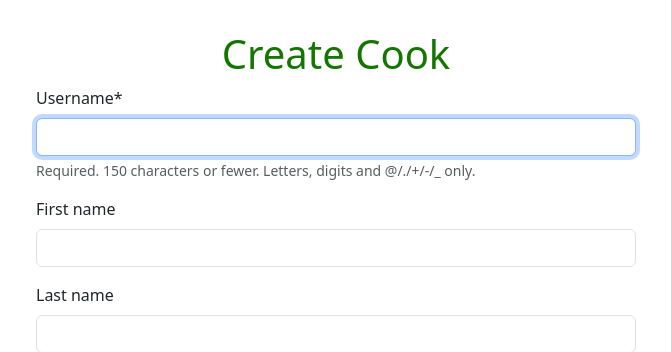
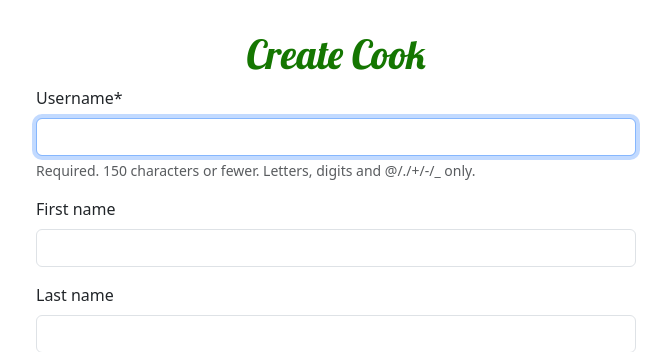
Before and after one commit to Iago-pixel/kitchen-service-mate, a Django app: page /cooks/create/ in a window 1280 px wide. Shown: the part 106-458 px from the top of the page, without its empty margins (304-975 px from the left). Run offline with Django 5.2, Linux system fonts and the light colour scheme; the visitor is signed in with stand-in values (Sample User, id 1); some libraries are stand-ins or nearby versions.

Commit message:
fix: enhance form title styling with font-family for better visual consistency

```diff
--- a/templates/menu/cook_form.html
+++ b/templates/menu/cook_form.html
@@ -2,7 +2,7 @@
 {% load crispy_forms_filters %}
 
 {% block content %}
-  <h1 class="text-center" style="color: var(--font-green);">Create Cook</h1>
+  <h1 class="text-center" style="color: var(--font-green); font-family: var(--font-title);">Create Cook</h1>
   <form action="" method="post" novalidate style="max-width: 600px; width: 90%;" class="mx-auto form">
     {% csrf_token %}
     {{ form|crispy }}
--- a/templates/menu/dish_form.html
+++ b/templates/menu/dish_form.html
@@ -2,7 +2,7 @@
 {% load crispy_forms_filters %}
 
 {% block content %}
-  <h1 class="text-center" style="color: var(--font-green);">{{ object|yesno:"Edit,Create" }} Dish</h1>
+  <h1 class="text-center" style="color: var(--font-green); font-family: var(--font-title);">{{ object|yesno:"Edit,Create" }} Dish</h1>
   <form action="" method="post" novalidate style="max-width: 600px; width: 90%;" class="mx-auto form">
     {% csrf_token %}
     {{ form|crispy }}
```
